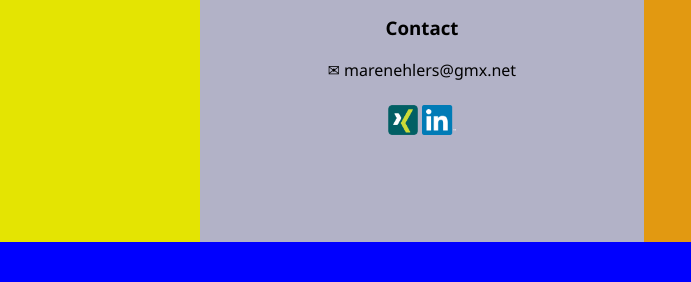
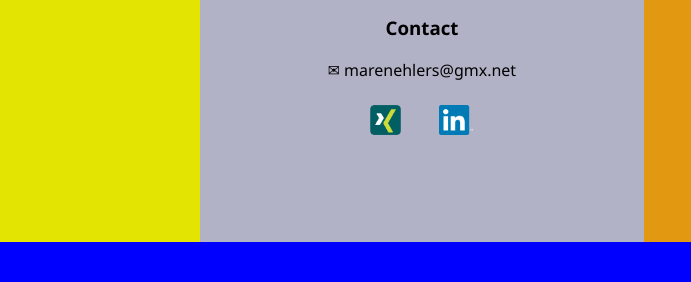
Before and after one commit to MarenOelixtown/personal-website, a website: page index.html in a window 1280 px wide. Shown: the part 518-800 px from the top of the page, 0-691 px from the left. Drawn offline with Linux system fonts and the light colour scheme.

Commit message:
center social-media-logos in intro-section

```diff
--- a/css/style.css
+++ b/css/style.css
@@ -37,7 +37,6 @@ h1 {
 .intro {
   background-color: rgb(178, 178, 199);
   padding: 50px 50px;
-  display: ;
 }
 .intro .center {
   text-align: center;
@@ -93,9 +92,16 @@ a:hover {
 /* social-media-logos side by side*/
 .logo-sidebyside {
   display: inline-block;
+  margin: 0;
+}
+.xing {
   position: relative;
-  left: 40%;
-  margin: 0;
+  left: 35%;
+}
+
+.linkedin {
+  position: relative;
+  left: 45%;
 }
 
 figure {
--- a/index.html
+++ b/index.html
@@ -37,7 +37,7 @@
         </p>
         <h3 class="center">Contact</h3>
         <p class="center">✉ marenehlers@gmx.net</p>
-        <figure class="logo-sidebyside">
+        <figure class="logo-sidebyside xing">
           <figcaption>Logo Xing</figcaption>
           <img
             src="./assets/img/xing.webp"
@@ -48,7 +48,7 @@
           />
         </figure>
 
-        <figure class="logo-sidebyside">
+        <figure class="logo-sidebyside linkedin">
           <figcaption>Logo inkedIn</figcaption>
           <img
             src="./assets/img/LinkedIn.webp"
```
